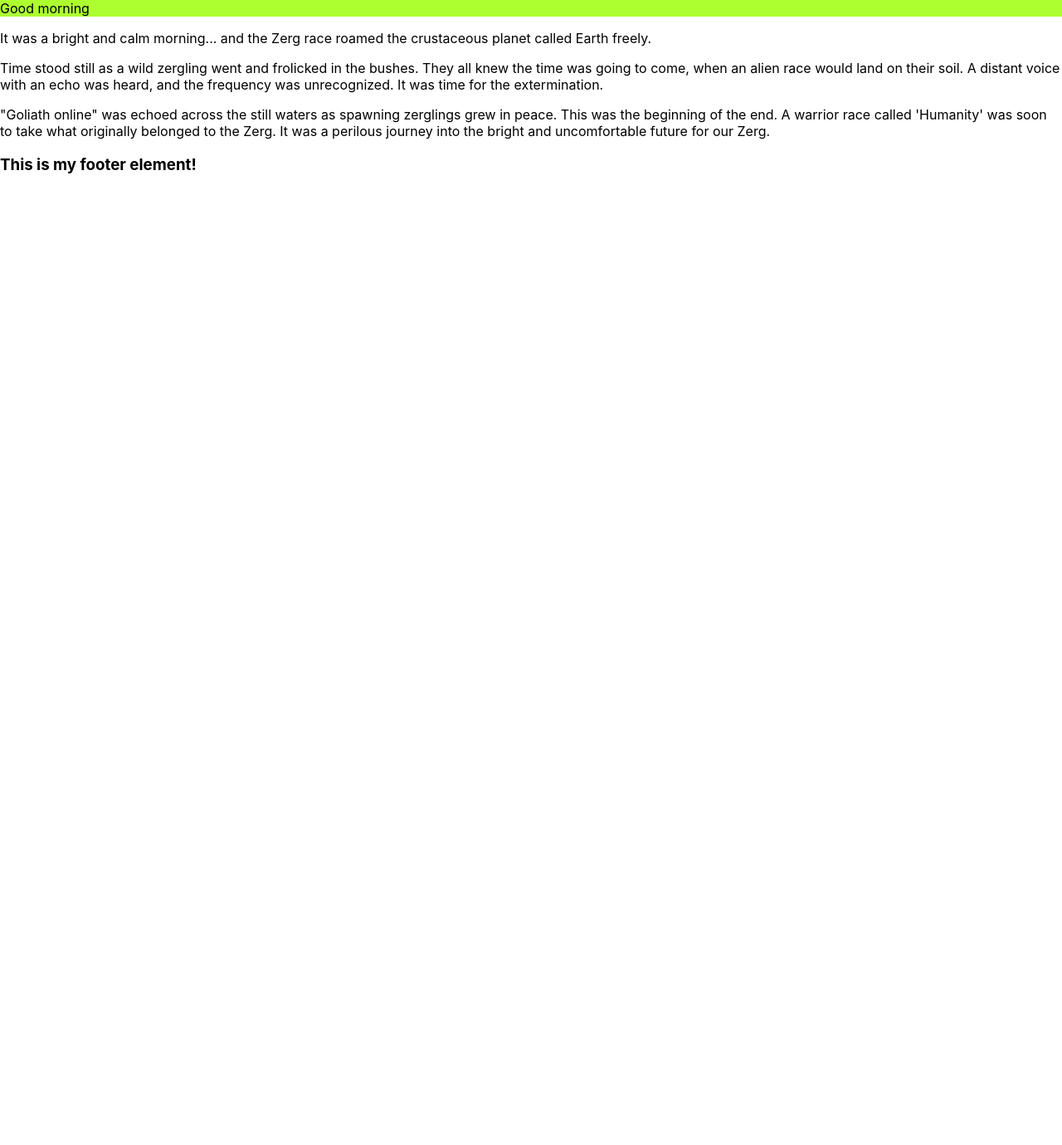
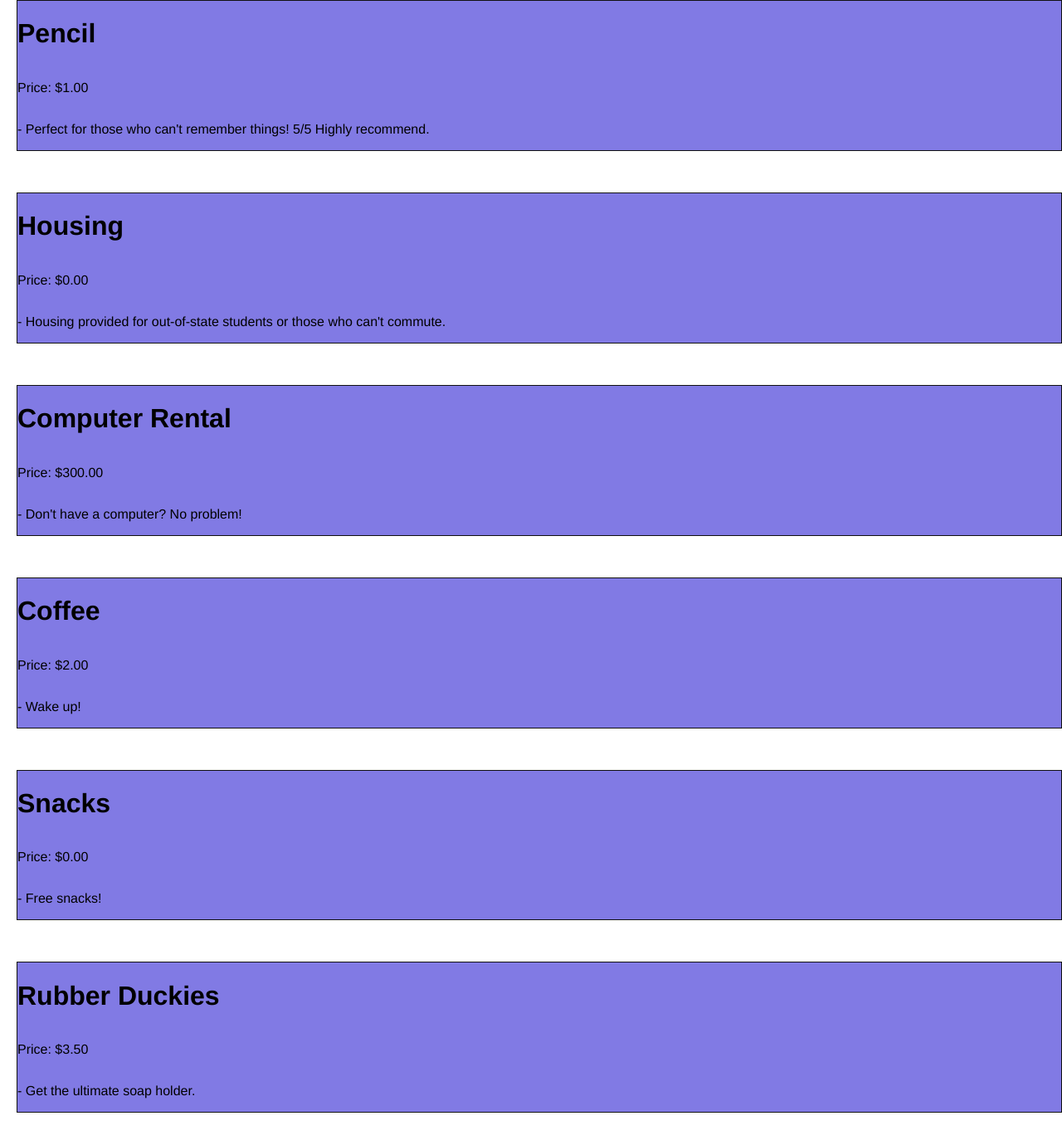
Before and after one commit to milleriishaun/cra_todo, a React (Create React App) app in the folder todocra/: page / in a window 1280 px wide. Shown: the top 1380 px of the page at 83% size. Before the commit the page ends 800 px from the top, so only its background shows below. Built offline with nearby package versions, Linux system fonts and the light colour scheme.

Commit message:
Commit the contentCard and Product

```diff
--- a/todocra/src/App.js
+++ b/todocra/src/App.js
@@ -1,14 +1,18 @@
-import Footer from './components/Footer';
-import Header from './components/Header';
-import MainContent from './components/MainContent';
+import './index.css';
+
+import JokeCard from './components/JokeCard';
+import Product from './components/Product';
 import React from 'react';
+import jokesData from './jokesData';
+import productData from './products';
 
 function App() {
+
+  const productComponents = productData.map(p => <Product key={p.id} product={p} />);
+
   return (
     <div>
-      <Header />
-      <MainContent />
-      <Footer />
+      {productComponents}
     </div>
   )
 }
--- a/todocra/src/components/Header.js
+++ b/todocra/src/components/Header.js
@@ -4,20 +4,28 @@ import React from 'react';
 
 function Header() {
 
-  const date = new Date();
+  // choose any year, month, date, and hour
+  const date = new Date(2019, 6, 27, 11);
   const hours = date.getHours();
   let timeOfDay;
 
+  const styles = {
+    fontSize: 32
+  }
+
   if (hours < 12) {
     timeOfDay = "morning";
+    styles.color = "#04756F";
   } else if (hours < 17) {
     timeOfDay = "afternoon";
+    styles.color = "#2E0927";
   } else {
     timeOfDay = "night";
+    styles.color = "#D90000";
   }
 
   return (
-    <header className="navbar">Good {timeOfDay}</header>
+    <h1 style={styles}>Good {timeOfDay}</h1>
   )
 }
 
--- /dev/null
+++ b/todocra/src/components/JokeCard.js
@@ -0,0 +1,12 @@
+import React from 'react';
+
+function JokeCard(props) {
+  return (
+    <div>
+      <p style={{display: !props.question && "none"}}>Question: {props.question}</p>
+      <p style={{color: !props.punchline && "#abe"}}>Answer: {props.punchline}</p>
+    </div>
+  )
+}
+
+export default JokeCard;
--- /dev/null
+++ b/todocra/src/components/Product.js
@@ -0,0 +1,13 @@
+import React from 'react';
+
+function Product(props){
+  return (
+    <div className="item">
+      <h1>{props.product.name}</h1>
+      <p>Price: {props.product.price.toLocaleString("en-US", { style: "currency", currency: "USD" })}</p>
+      <p>- {props.product.description}</p>
+    </div>
+  )
+}
+
+export default Product;
--- a/todocra/src/index.css
+++ b/todocra/src/index.css
@@ -1,5 +1,6 @@
 body {
   margin: 0;
+  margin-left: 20px;
   font-family: -apple-system, BlinkMacSystemFont, "Segoe UI", "Roboto", "Oxygen",
     "Ubuntu", "Cantarell", "Fira Sans", "Droid Sans", "Helvetica Neue",
     sans-serif;
@@ -15,3 +16,75 @@ code {
 .navbar {
   background-color: greenyellow;
 }
+
+.todo-list {
+  background-color: white;
+  margin: auto;
+  width: 50%;
+  display: flex;
+  flex-direction: column;
+  align-items: center;
+  border: 1px solid #efefef;
+  box-shadow:
+    /* Top layer shadow */
+    0 1px 1px rgba(0,0,0,0.15),
+    /* Second layer */
+    0 10px 0 -5px #eee,
+    /* Second Layer shadow */
+    0 10px 1px -4px rgba(0,0,0,0.15),
+    /* Third Layer */
+    0 20px 0 -10px #eee,
+    /* Third Layer shadow */
+    0 20px 1px -9px rgba(0,0,0,0.15);
+  padding: 30px;
+}
+
+.todo-item {
+  display: flex;
+  justify-content: flex-start;
+  align-items: center;
+  padding: 30px 20px 0;
+  width: 70%;
+  border-bottom: 1px solid #cecece;
+  font-family: Roboto, sans-serif;
+  font-weight: 100;
+  font-size: 15px;
+  color: #311111;
+}
+
+.input[type=checkbox] {
+  margin-right: 10px;
+}
+
+img {
+  width: auto;
+  height: auto;
+  max-width: 400px;
+  max-height: 400px;
+}
+
+.content-card {
+  margin-bottom: 100px;
+}
+
+.joke-card {
+  font-family: comic sans;
+  font-size: 16px;
+  color: greenyellow;
+  font-weight: bold;
+  display: flex;
+  flex-direction: column;
+  border: 1px solid blue;
+}
+
+.item {
+  box-sizing: border-box;
+  display: flex;
+  flex-direction: column;
+  background-color: rgb(129, 122, 228);
+  font-family: Helvetica;
+  font-size: 16px;
+  border: 1px solid #111111;
+  margin-bottom: 50px;
+  padding: 0px;
+}
--- a/todocra/src/index.js
+++ b/todocra/src/index.js
@@ -1,5 +1,3 @@
-import './index.css';
-
 import App from './App';
 import React from 'react';
 import ReactDOM from 'react-dom';
--- /dev/null
+++ b/todocra/src/jokesData.js
@@ -0,0 +1,32 @@
+const jokesData = [
+  {
+    id: 1,
+    punchline: "It's hard to explain puns to kleptomaniacs because they always take things literally."
+  },
+  {
+    id: 2,
+    question: "Why didn't the skeleton cross the road?"
+  },
+  {
+    id: 3,
+    question: "What is the best thing about Switzerland?",
+    punchline: "I don't know, but the flag is a big plus."
+  },
+  {
+    id: 4,
+    question: "Did you hear about the mathematician who's afraid of negative numbers?",
+    punchline: "He'll stop at nothing to avoid them."
+  },
+  {
+    id: 5,
+    question: "Hear about the new restaurant named Karma?",
+    punchline: "There's no menu: You get what you deserve."
+  },
+  {
+    id: 6,
+    question: "Did you hear about the claustrophobic astronaut?",
+    punchline: "He just needed a little space."
+  }
+]
+
+export default jokesData;
--- /dev/null
+++ b/todocra/src/products.js
@@ -0,0 +1,40 @@
+const productData = [
+  {
+    id: "1",
+    name: "Pencil",
+    price: 1,
+    description: "Perfect for those who can't remember things! 5/5 Highly recommend."
+  },
+  {
+    id: "2",
+    name: "Housing",
+    price: 0,
+    description: "Housing provided for out-of-state students or those who can't commute."
+  },
+  {
+    id: "3",
+    name: "Computer Rental",
+    price: 300,
+    description: "Don't have a computer? No problem!"
+  },
+  {
+    id: "4",
+    name: "Coffee",
+    price: 2,
+    description: "Wake up!"
+  },
+  {
+    id: "5",
+    name: "Snacks",
+    price: 0,
+    description: "Free snacks!"
+  },
+  {
+    id: "6",
+    name: "Rubber Duckies",
+    price: 3.50,
+    description: "Get the ultimate soap holder."
+  }
+]
+
+export default productData;
```
Also changed, not shown: todocra/src/components/ContentCard.js (+5 -4 lines), todocra/src/components/TodoItem.js (added, +12 -0 lines).
